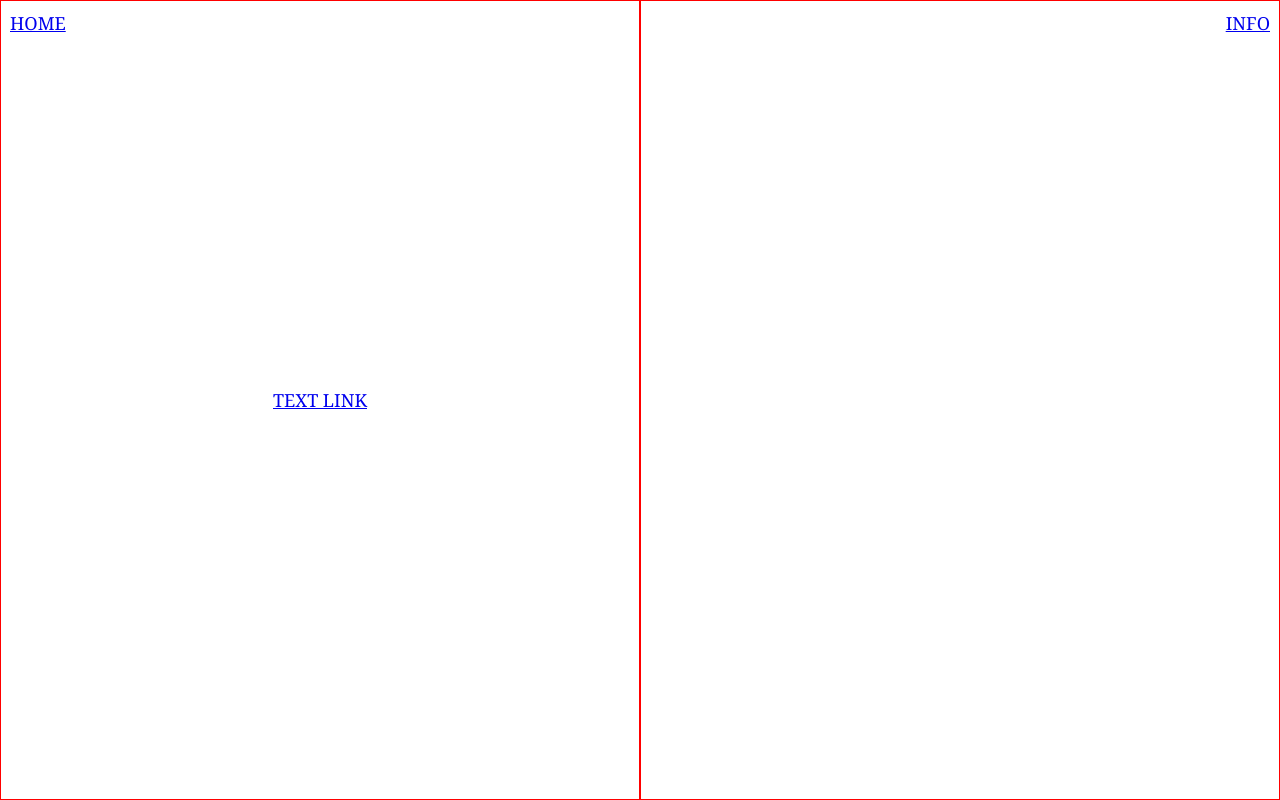
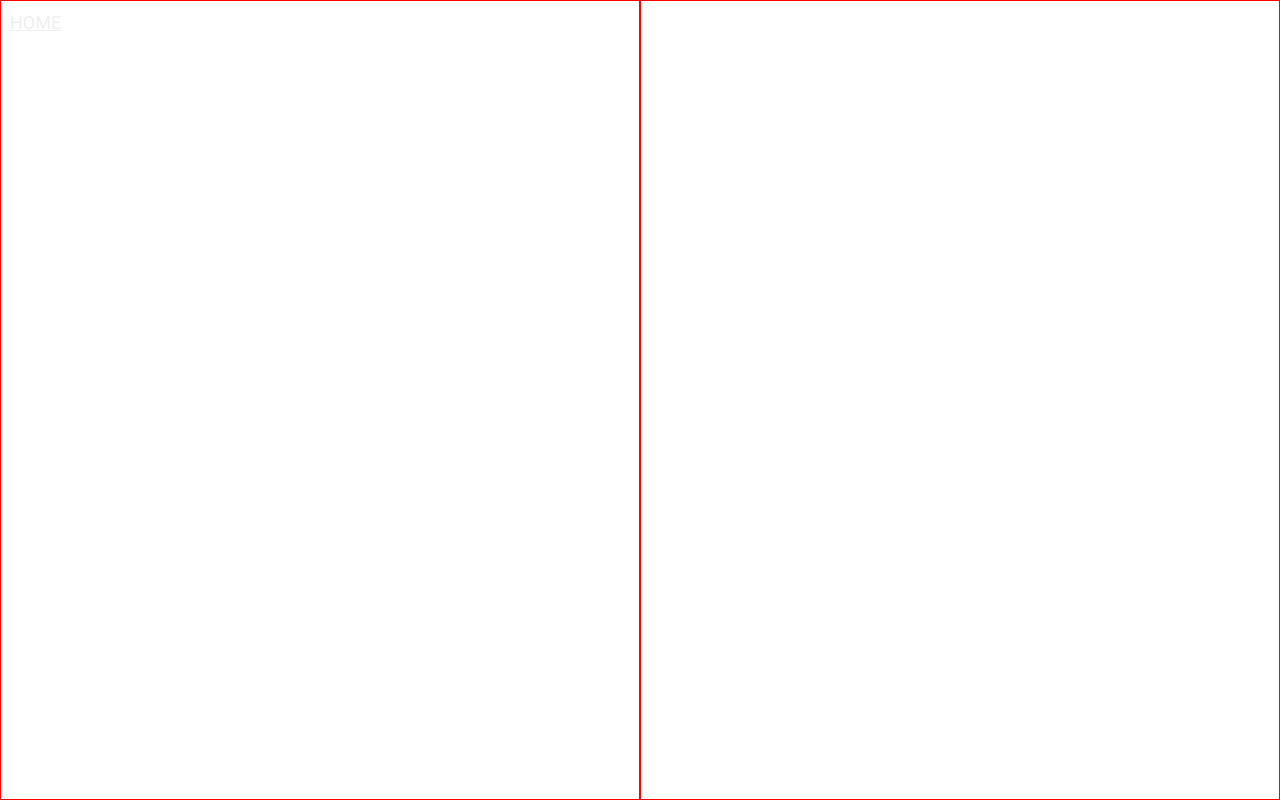
Before and after one commit to jfcali/hippieher-portfolio, a Gatsby site: page / in a window 1280 px wide. Shown: the top 800 px of the page. Built offline with nearby package versions, Linux system fonts and the light colour scheme; Gatsby itself is replaced by a stand-in of ours.

Commit message:
Add font family & Add base styles for all links

```diff
--- a/src/main.css
+++ b/src/main.css
@@ -1,8 +1,11 @@
+@import url('https://fonts.googleapis.com/css?family=Roboto:300,300i,400,400i,700');
+
 * {
   box-sizing: border-box;
 }
 
 html, body {
+  font-family: 'Roboto', sans-serif;
   padding: 0;
   margin: 0;
 }
@@ -36,3 +39,16 @@ button, input {
 button {
   cursor: pointer;
 }
+
+a {
+  color: white;
+  text-decoration: none;
+  font-family: 'Roboto', sans-serif;
+}
+a:hover {
+  text-decoration: underline;
+  color: #eee;
+}
+a:visited {
+  color: white;
+}
```
